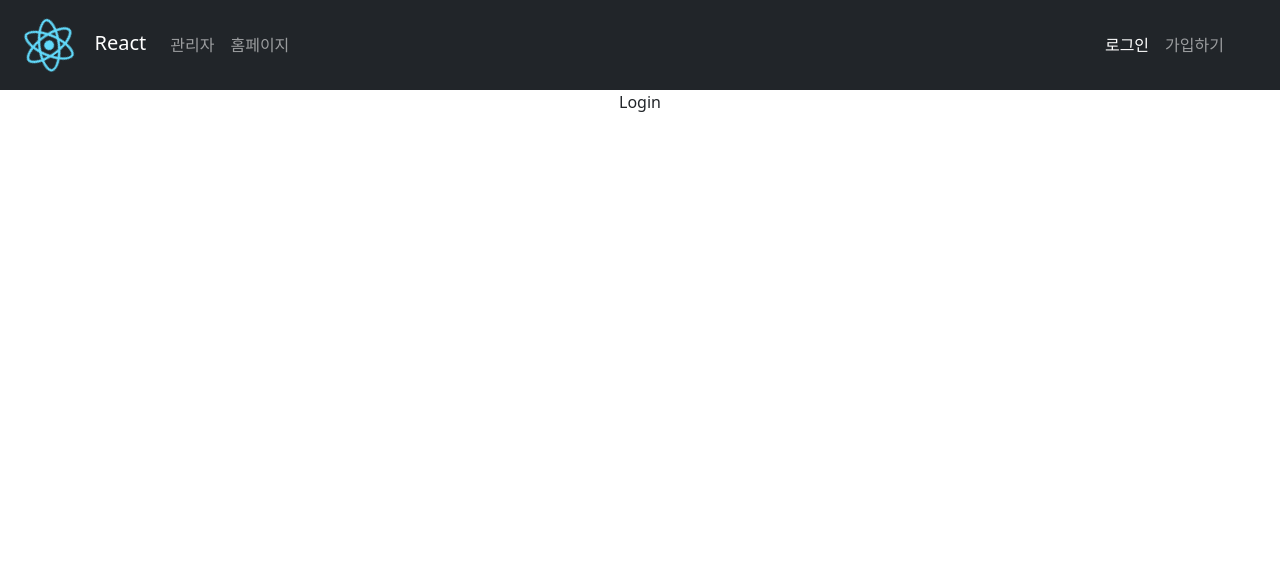
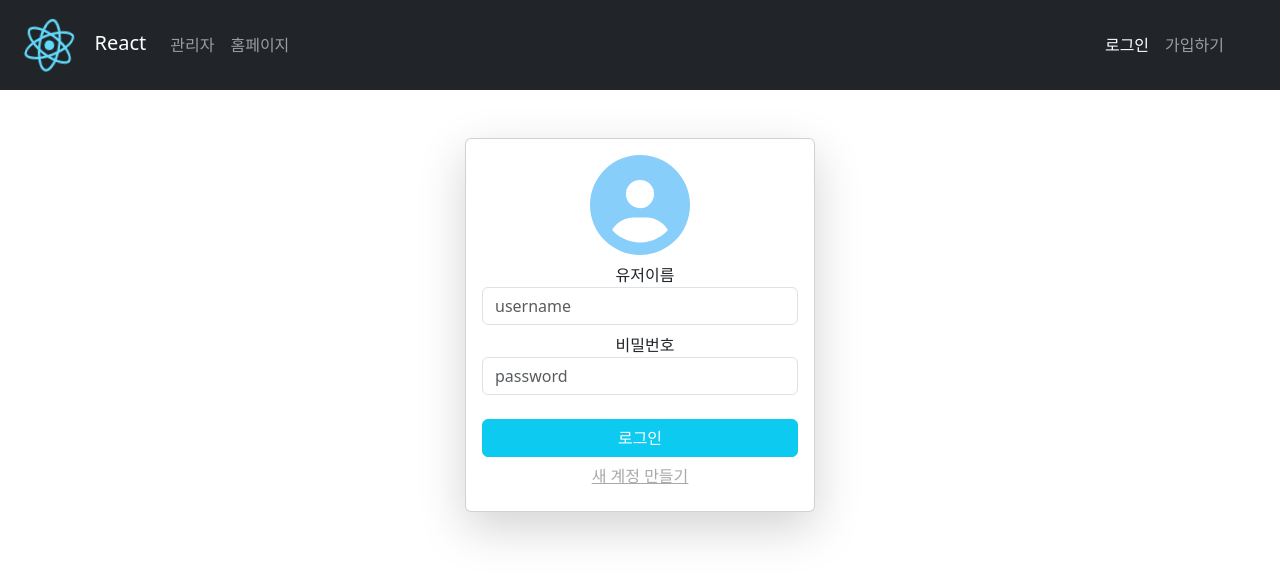
Before and after one commit to seohyun1001/React_240513, a React (Create React App) app in the folder react-shop/: page /login in a window 1280 px wide. Shown: the top 580 px of the page. Built offline with nearby package versions, Linux system fonts and the light colour scheme.

Commit message:
15:20 / 로그인 구현 중이나 로그인이 안됨

```diff
--- a/react-shop/src/pages/login/Login.jsx
+++ b/react-shop/src/pages/login/Login.jsx
@@ -1,6 +1,126 @@
-const Login=()=>{
-  return(
-    <div>Login</div>
+import { useEffect, useState } from "react";
+import { useDispatch, useSelector } from "react-redux";
+import { NavLink, useNavigate } from "react-router-dom";
+import { loginService } from "../../service/auth.service";
+import { faDove, faUserCircle } from "@fortawesome/free-solid-svg-icons";
+import { FontAwesomeIcon } from "@fortawesome/react-fontawesome";
+import User from "../../models/User";
+import { Role } from '../../models/Role'
+import { setCurrentUser } from "../../store/actions/user";
+import { clearCurrentUser } from "../../store/actions/user";
+import { Link } from "react-router-dom";
+
+
+const Login = () => {
+
+  const [user, setUser] = useState(new User('', '', ''));
+  const [loading, setLoading] = useState(false);
+  const [submitted, setSubmitted] = useState(false);
+  const [errorMessage, setErrorMessage] = useState('');
+
+  const currentUser = useSelector((state) => state.user);
+  const navigate = useNavigate();
+
+  const dispatch = useDispatch();
+
+  useEffect(() => {
+    if (currentUser?.id) navigate('/profile');
+  }, []);
+
+  const handleChange = (e) => {
+    const { name, value } = e.target;
+    console.log(name, value);
+    setUser((prevState) => {
+      return {
+        ...prevState,
+        [name]: value,
+      }
+    })
+  }
+
+  const handleLogin = (e) => {
+    e.preventDefault();
+    setSubmitted(true);
+
+    if (!user.username || !user.password) {
+      return;
+    }
+
+    setLoading(true);
+
+    loginService(user)
+      .then((response) => {
+        dispatch(setCurrentUser(response.data));
+        navigate('/profile');
+      })
+      .catch((error) => {
+        console.log(error);
+        setErrorMessage('유저네임 또는 패스워드가 틀립니다.');
+        setLoading(false);
+      })
+
+    setLoading(false);
+  }
+
+  // const Navbar = () => {
+  //   const currentUser = useSelector((state) => state.user);
+
+  //   const dispatch = useDispatch();
+  //   const navigate = useNavigate();
+
+  //   const logout = () => {
+  //     dispatch(clearCurrentUser());
+  //     navigate('/login');
+  //   };
+  // }
+
+  return (
+    <div className='container mt-5'>
+      <div className='card ms-auto me-auto p-3 shadow-lg custom-card'>
+        <FontAwesomeIcon icon={faUserCircle} className='ms-auto me-auto user-icon' />
+
+        {errorMessage && <div className="alert alert-danger">{errorMessage}</div>}
+
+        <form onSubmit={handleLogin}
+          noValidate className={submitted ? 'was-validated' : ''}>
+
+          <div className='form-group my-2'>
+            <label htmlFor='username'>유저이름</label>
+            <input
+              type='text'
+              name='username'
+              className='form-control'
+              placeholder='username'
+              value={user.username}
+              onChange={handleChange}
+              required />
+            <div className='invalid-feedback'>유저네임을 입력해주세요</div>
+          </div>
+
+          <div className='form-group my-2'>
+            <label htmlFor='password'>비밀번호</label>
+            <input
+              type='password'
+              name='password'
+              className='form-control'
+              placeholder='password'
+              value={user.password}
+              onChange={handleChange}
+              required />
+            <div className='invalid-feedback'>패스워드를 입력해주세요</div>
+          </div>
+
+          <button className='btn btn-info text-white w-100 mt-3' disabled={loading}>
+            로그인
+          </button>
+        </form>
+
+        <Link to='/register' className='btn btn-link' style={{ color: 'darkgrey ' }}>
+          새 계정 만들기
+        </Link>
+      </div>
+    </div>
+
   )
 }
 export default Login;
```
Also changed, not shown: react-shop/src/components/Navbar.jsx (+6 -1 lines).
